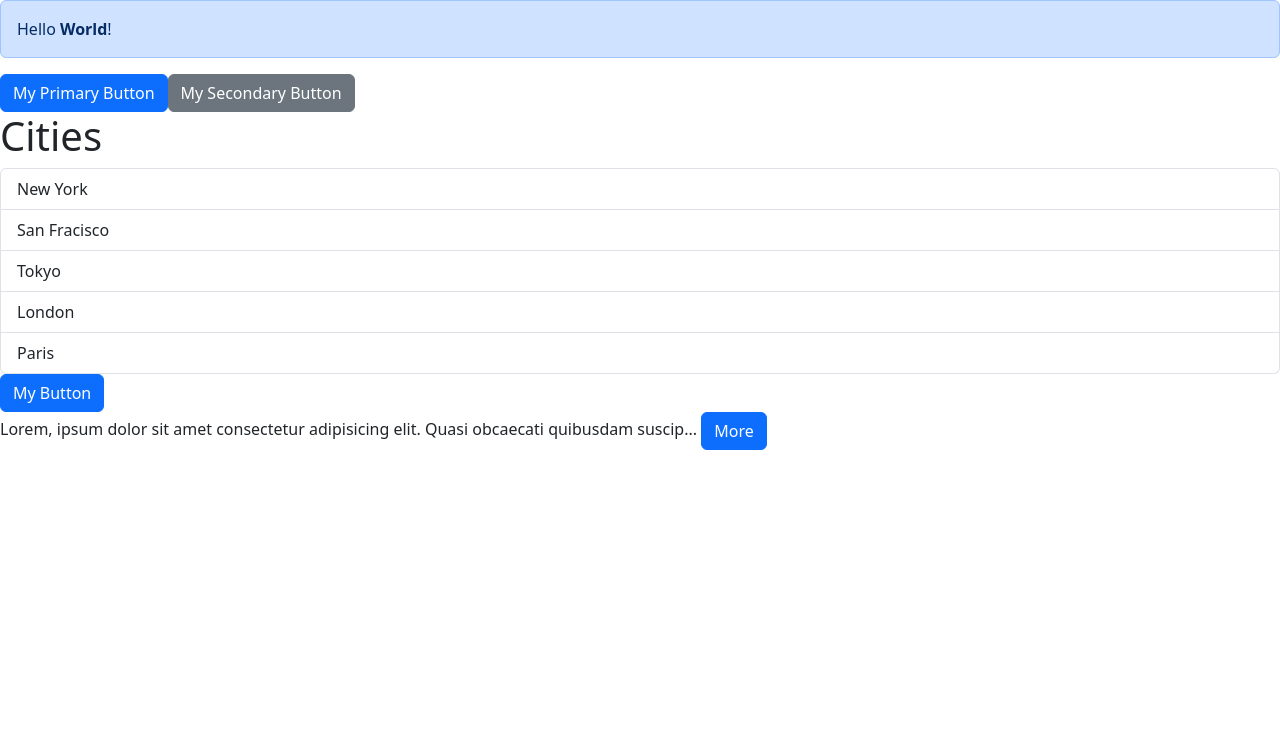
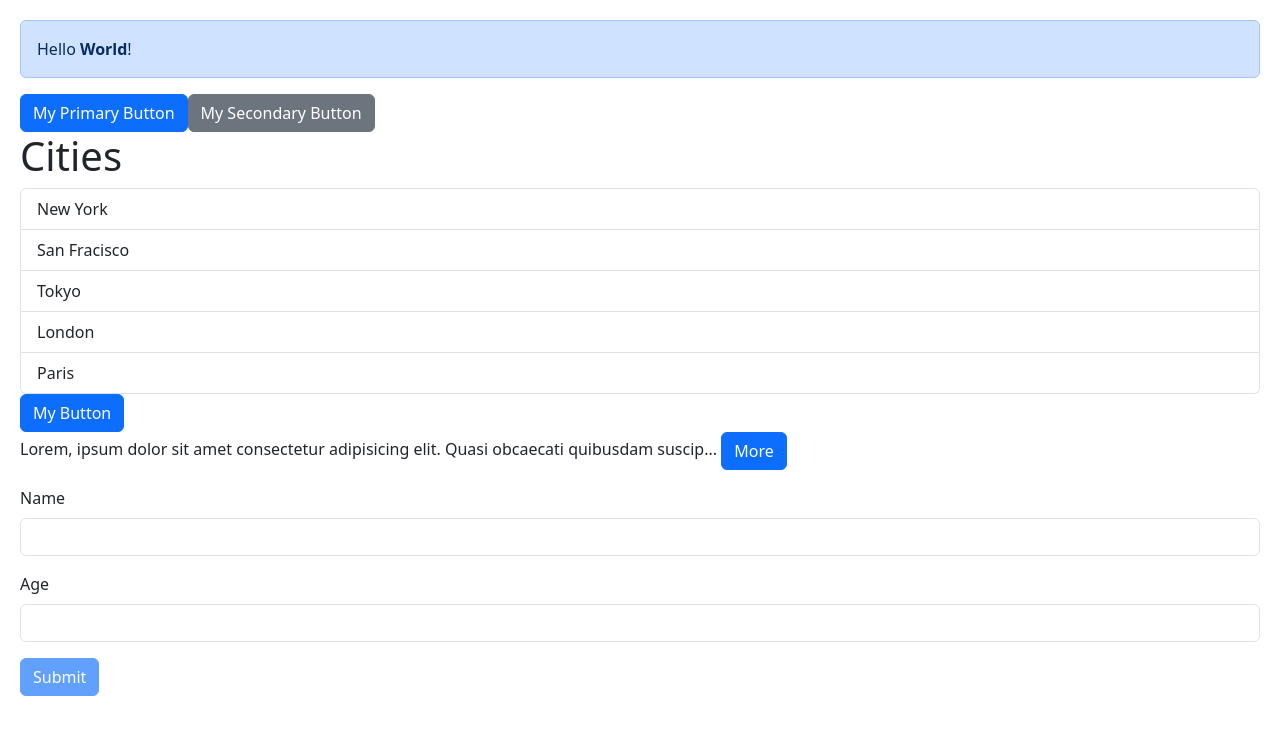
Before and after one commit to jwala-anirudh/react-basics-2023, a React (Vite) app: page / in a window 1280 px wide. Shown: the top 734 px of the page. Built offline with nearby package versions, Linux system fonts and the light colour scheme.

Commit message:
Form handling

```diff
--- a/package.json
+++ b/package.json
@@ -10,10 +10,13 @@
     "preview": "vite preview"
   },
   "dependencies": {
+    "@hookform/resolvers": "^3.1.1",
     "bootstrap": "^5.3.0",
     "immer": "^10.0.2",
     "react": "^18.2.0",
-    "react-dom": "^18.2.0"
+    "react-dom": "^18.2.0",
+    "react-hook-form": "^7.45.1",
+    "zod": "^3.21.4"
   },
   "devDependencies": {
     "@types/react": "^18.0.37",
--- a/src/App.tsx
+++ b/src/App.tsx
@@ -4,6 +4,7 @@
 import Button from './components/Button';
 import ListGroup from './components/ListGroup';
 import ExpandableText from './components/ExpandableText';
+import Form from './components/Form';
 
 const App = () => {
   const items = ['New York', 'San Fracisco', 'Tokyo', 'London', 'Paris'];
@@ -57,6 +58,8 @@
         rerum explicabo exercitationem quis dolores officia! Ipsa odit veritatis
         ducimus debitis! Possimus quo sapiente cupiditate accusamus facere?
       </ExpandableText>
+
+      <Form />
     </div>
   );
 };
--- /dev/null
+++ b/src/components/Form.tsx
@@ -0,0 +1,61 @@
+import { useForm, FieldValues } from 'react-hook-form';
+import { z } from 'zod';
+import { zodResolver } from '@hookform/resolvers/zod';
+
+const schema = z.object({
+  name: z.string().min(3, { message: 'Name must be atleast 3 characters.' }),
+  age: z
+    .number({ invalid_type_error: 'Age field is required' })
+    .min(18, { message: 'Age must be at least 18.' })
+});
+
+type FormData = z.infer<typeof schema>;
+
+const Form = () => {
+  const {
+    register,
+    handleSubmit,
+    formState: { errors, isValid }
+  } = useForm<FormData>({ resolver: zodResolver(schema) });
+
+  const onSubmit = (data: FieldValues) => {
+    console.log(data);
+  };
+
+  return (
+    <form onSubmit={handleSubmit(onSubmit)}>
+      {/* Name input */}
+      <div className="mb-3">
+        <label htmlFor="name" className="form-label">
+          Name
+        </label>
+        <input
+          id="name"
+          type="text"
+          className="form-control"
+          {...register('name')}
+        />
+        {errors.name && <p className="text-danger">{errors.name.message}</p>}
+      </div>
+
+      <div className="mb-3">
+        <label htmlFor="age" className="form-label">
+          Age
+        </label>
+        <input
+          id="age"
+          type="number"
+          className="form-control"
+          {...register('age', { valueAsNumber: true })}
+        />
+        {errors.age && <p className="text-danger">{errors.age.message}</p>}
+      </div>
+
+      <button disabled={!isValid} type="submit" className="btn btn-primary">
+        Submit
+      </button>
+    </form>
+  );
+};
+
+export default Form;
--- /dev/null
+++ b/src/index.css
@@ -0,0 +1,3 @@
+body {
+  padding: 20px;
+}
--- a/src/main.tsx
+++ b/src/main.tsx
@@ -4,6 +4,7 @@
 import App from './App.tsx';
 
 import 'bootstrap/dist/css/bootstrap.css';
+import './index.css';
 
 const rootNode: HTMLElement = document.getElementById('root') as HTMLElement;
 const root = ReactDOM.createRoot(rootNode);
```
Also changed, not shown: 1 other file (tests, documents, lock files or other folders).
